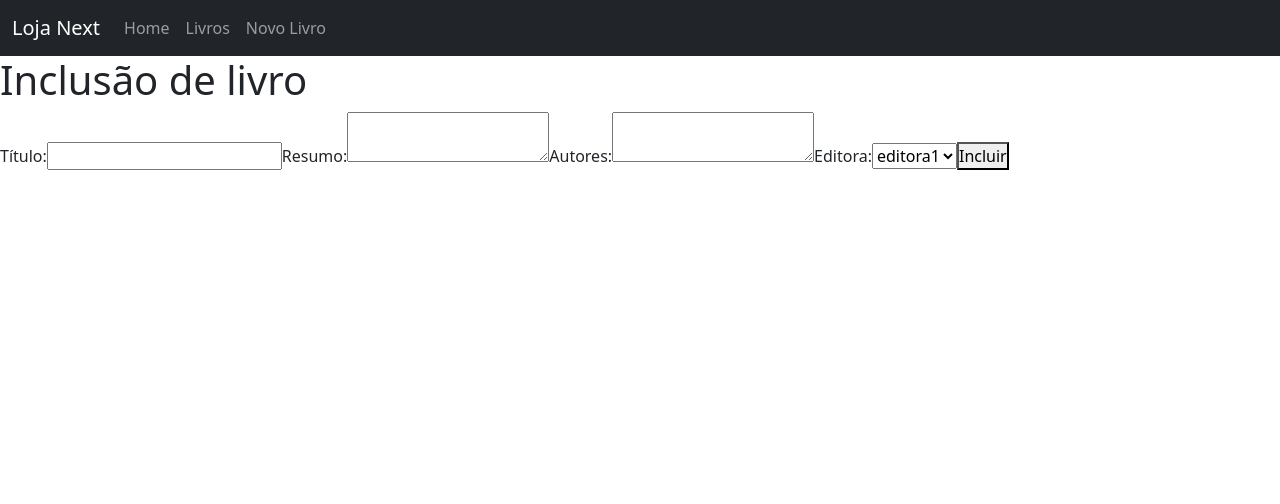
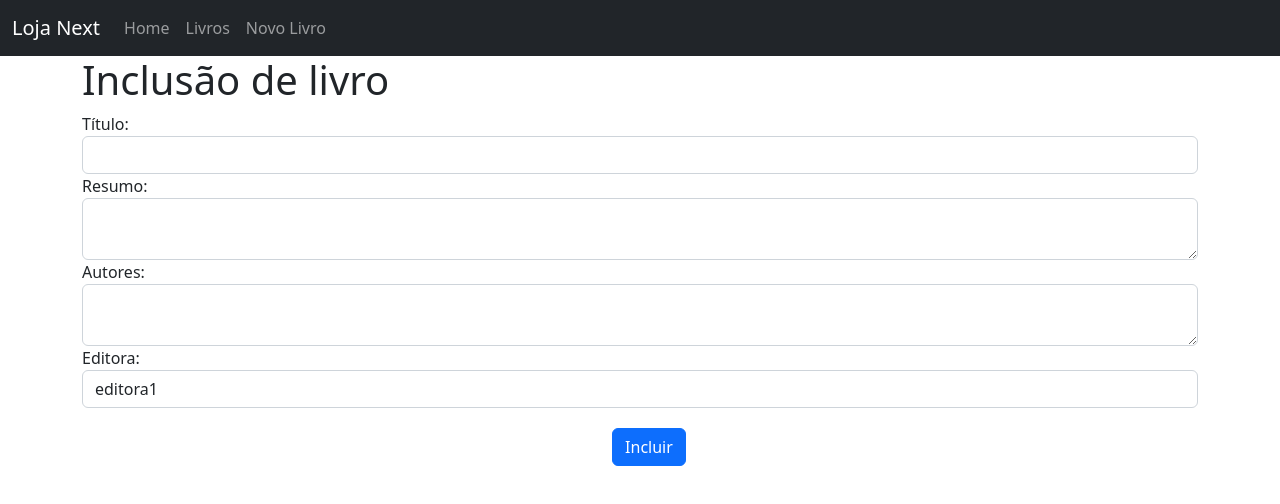
Before and after one commit to Rafa1a/Projeto_facu_nv3, a Next.js app in the folder livraria_on/: page /dados/Livrodados in a window 1280 px wide. Shown: the top 504 px of the page. Built offline with nearby package versions, Linux system fonts and the light colour scheme.

Commit message:
atualizacao final com bootstrap

```diff
--- a/livraria_on/public/livro.json
+++ b/livraria_on/public/livro.json
@@ -1 +1 @@
-[{"codigo":0,"titulo":"asdasd","resumo":"asdasdasdas","autores":["das"],"codLivro":0},{"codigo":1,"titulo":"asdasd","resumo":"asdasdasdas","autores":["das"],"codLivro":0},{"codigo":2,"titulo":"asdasd","resumo":"asdasdasdas","autores":["das"],"codLivro":0},{"codigo":3,"titulo":"asdasd","resumo":"asdasdasdas","autores":["das"],"codLivro":0},{"codigo":4,"titulo":"","resumo":"","autores":[""],"codLivro":0}]
+[{"codigo":1,"titulo":"asdasd","resumo":"asdasdasdas","autores":["das"],"codLivro":0},{"codigo":3,"titulo":"asdasd","resumo":"asdasdasdas","autores":["das"],"codLivro":0}]
--- a/livraria_on/src/pages/dados/Livrodados.tsx
+++ b/livraria_on/src/pages/dados/Livrodados.tsx
@@ -1,9 +1,9 @@
 import { useState, useEffect } from "react";
 import { useRouter } from "next/router";
-import { obterLivros, incluirLivro } from "../controle/ControleLivros";
-import Livro from "../modelo/Livro";
-import { getEditoras, getNomeEditora } from "../controle/ControleEditora";
-import Editora from "../modelo/Editora";
+import { incluirLivro } from "../controle/ControleLivros";
+
+import { getEditoras } from "../controle/ControleEditora";
+
 
 interface Opcao {
   value: number;
@@ -35,7 +35,7 @@ function LivroDados() {
   const [titulo, setTitulo] = useState("");
   const [resumo, setResumo] = useState("");
   const [autores, setAutores] = useState("");
-  const [livrosCadastrados, setLivrosCadastrados] = useState<Livro[]>([]);
+
 
   function tratarCombo(event: React.ChangeEvent<HTMLSelectElement>) {
     setCodEditora(parseInt(event.target.value));
@@ -52,36 +52,44 @@ function LivroDados() {
       autores: autores.split("\n"),
       codLivro: codEditora,
     };
-
+    router.push("/")
     incluirLivro(livro);
 
     ;
   }
 
   return (
-    <main>
+    <main className="container">
       <h1>Inclusão de livro</h1>
 
-      <form onSubmit={incluir}>
+      <form onSubmit={incluir} className="mb-4">
+        <div className="form-group">
           <label htmlFor="titulo">Título:</label>
-        <input type="text" id="titulo" value={titulo} onChange={(event) => setTitulo(event.target.value)} />
+          <input type="text" id="titulo" value={titulo} onChange={(event) => setTitulo(event.target.value)} className="form-control"/>
+        </div>
 
+        <div className="form-group">
           <label htmlFor="resumo">Resumo:</label>
-        <textarea id="resumo" value={resumo} onChange={(event) => setResumo(event.target.value)} />
+          <textarea id="resumo" value={resumo} onChange={(event) => setResumo(event.target.value)} className="form-control" />
+        </div>
 
+        <div className="form-group">
           <label htmlFor="autores">Autores:</label>
-        <textarea id="autores" value={autores} onChange={(event) => setAutores(event.target.value)} />
+          <textarea id="autores" value={autores} onChange={(event) => setAutores(event.target.value)} className="form-control" />
+        </div>
 
+        <div className="form-group">
           <label htmlFor="codEditora">Editora:</label>
-        <select id="codEditora" value={codEditora} onChange={tratarCombo}>
+          <select id="codEditora" value={codEditora} onChange={tratarCombo} className="form-control">
             {opcoes.map((opcao) => (
               <option key={opcao.value} value={opcao.value}>
                 {opcao.text}
               </option>
             ))}
           </select>
+        </div>
 
-        <button type="submit">Incluir</button>
+        <button type="submit" className="btn btn-primary">Incluir</button>
       </form>
     </main>
   );
--- a/livraria_on/src/styles/globals.css
+++ b/livraria_on/src/styles/globals.css
@@ -103,3 +103,6 @@ a {
     color-scheme: dark;
   }
 }
+.btn-primary{
+  margin: 20px 47.5%;
+}
```
Also changed, not shown: livraria_on/src/pages/dados/LivroLista.tsx (+5 -5 lines). Lines whose indentation alone changed are shown as unchanged.
